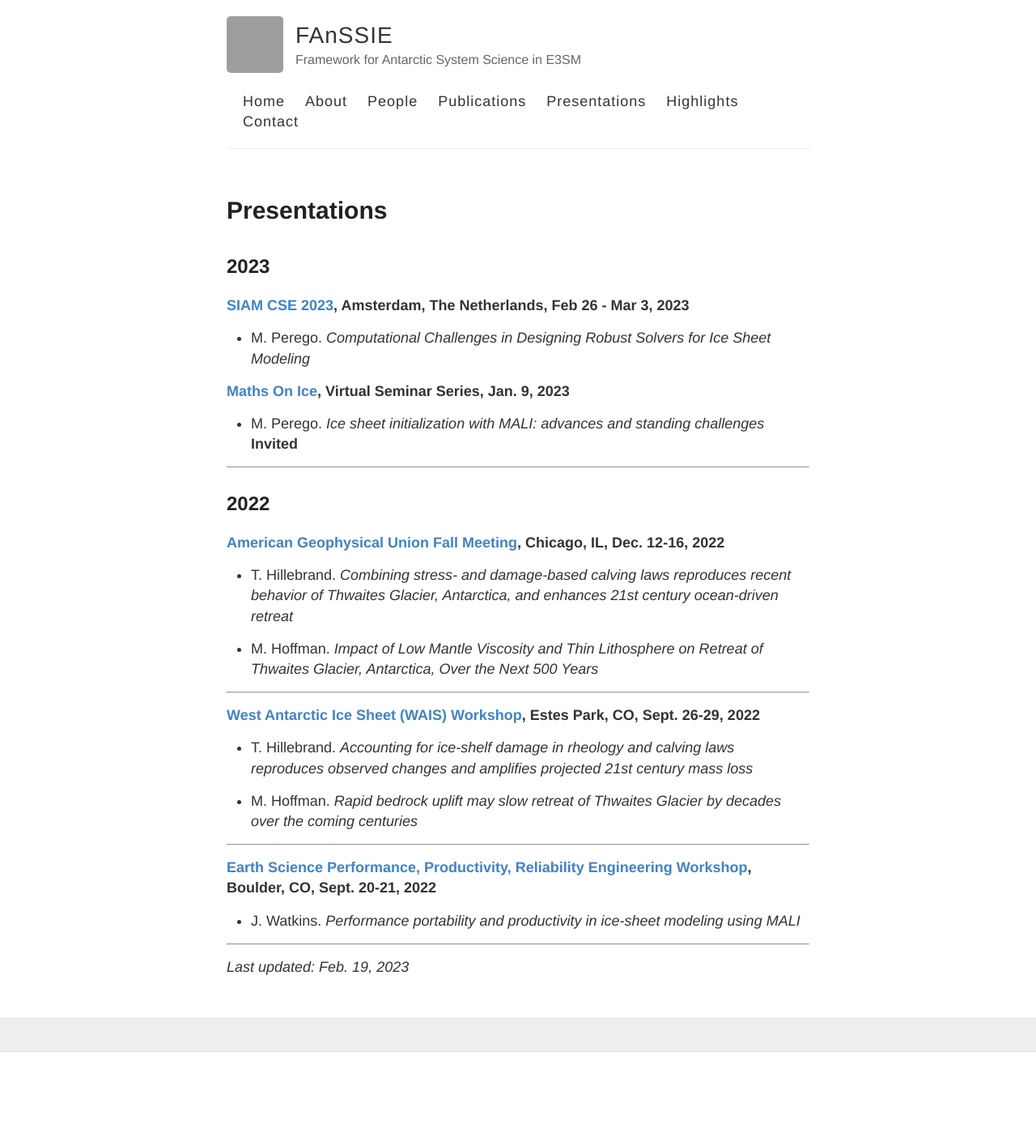
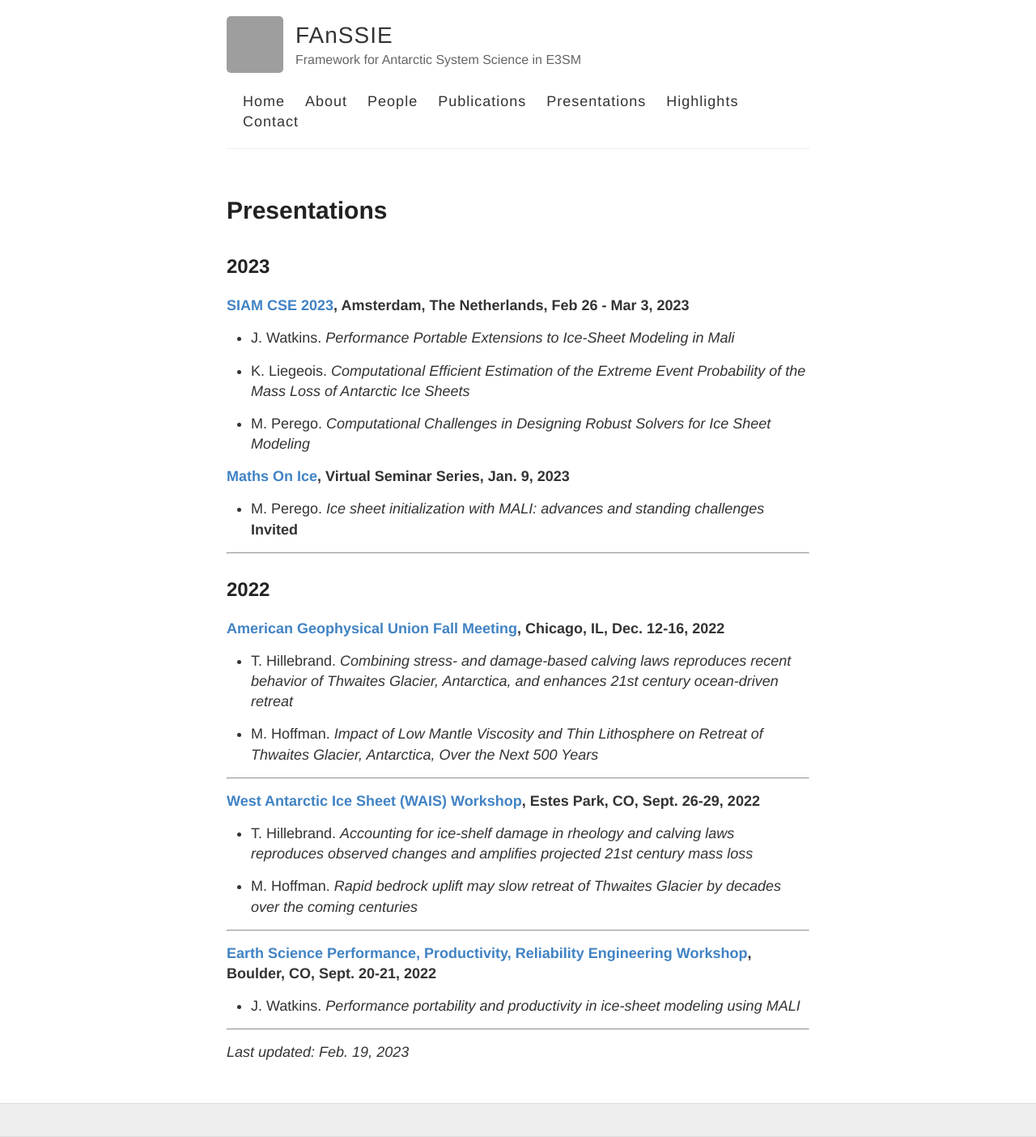
Before and after one commit to FANSSIE/fanssie.github.io, a Jekyll site: the page built from presentations.md, in a window 1280 px wide. Shown: the whole page at 81% size. Built offline with Jekyll 4.4.1, drawn with Linux system fonts in a browser that asks for light colours; before the commit the page ends 1299 px from its top, so only the background shows below that; grey boxes are pictures that could not be loaded.

Commit message:
Update presentations.md

```diff
--- a/presentations.md
+++ b/presentations.md
@@ -7,6 +7,10 @@ permalink: /presentations/
 ## 2023
 
 **[SIAM CSE 2023](https://www.siam.org/conferences/cm/conference/cse23), Amsterdam, The Netherlands, Feb 26 - Mar 3, 2023**
+
+* J. Watkins. *Performance Portable Extensions to Ice-Sheet Modeling in Mali*
+
+* K. Liegeois. *Computational Efficient Estimation of the Extreme Event Probability of the Mass Loss of Antarctic Ice Sheets*
 
 * M. Perego. *Computational Challenges in Designing Robust Solvers for Ice Sheet Modeling*
 
```
